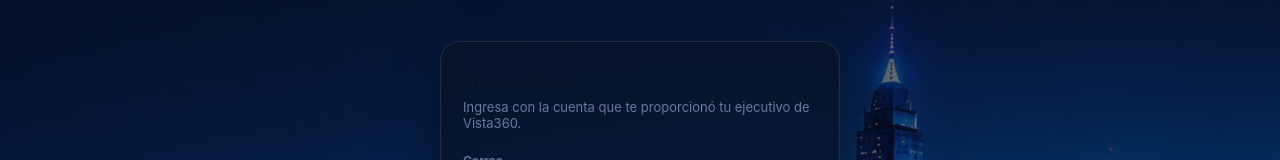
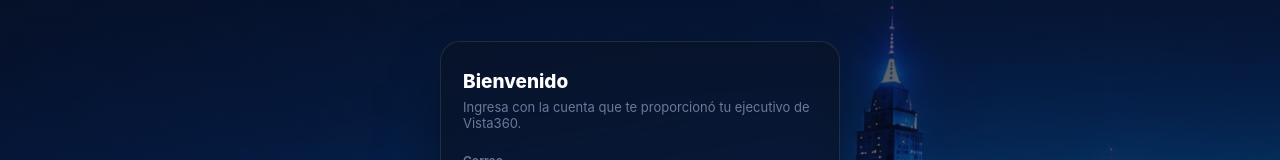
Before and after one commit to armn11155-ctrl/Vista360-Player, a React (Vite) app: page / in a window 1280 px wide. Shown: the part 220-380 px from the top of the page. Built offline with nearby package versions, Linux system fonts and the light colour scheme; no server answers.

Commit message:
Fix: 'Bienvenido' invisible en login — usaba var(--text) (oscuro) sobre fondo oscuro
login-title tenía color: var(--text), que es #0D1629 (navy oscuro,
pensado para texto sobre tarjetas blancas). Sobre el fondo oscuro del
login quedaba casi invisible. Cambiado a blanco sólido.

```diff
--- a/src/styles/app.css
+++ b/src/styles/app.css
@@ -854,7 +854,7 @@
     padding: 28px 22px;
     box-shadow: 0 24px 60px -20px rgba(0,0,0,0.7);
   }
-  .login-title { font-size: 19px; font-weight: 800; color: var(--text); margin-bottom: 6px; }
+  .login-title { font-size: 19px; font-weight: 800; color: #FFFFFF; margin-bottom: 6px; }
   .login-sub { font-size: 13px; color: var(--muted); margin-bottom: 22px; }
   .login-error {
     background: rgba(239,68,68,0.14); color: #FCA5A5; font-size: 12.5px;
```
